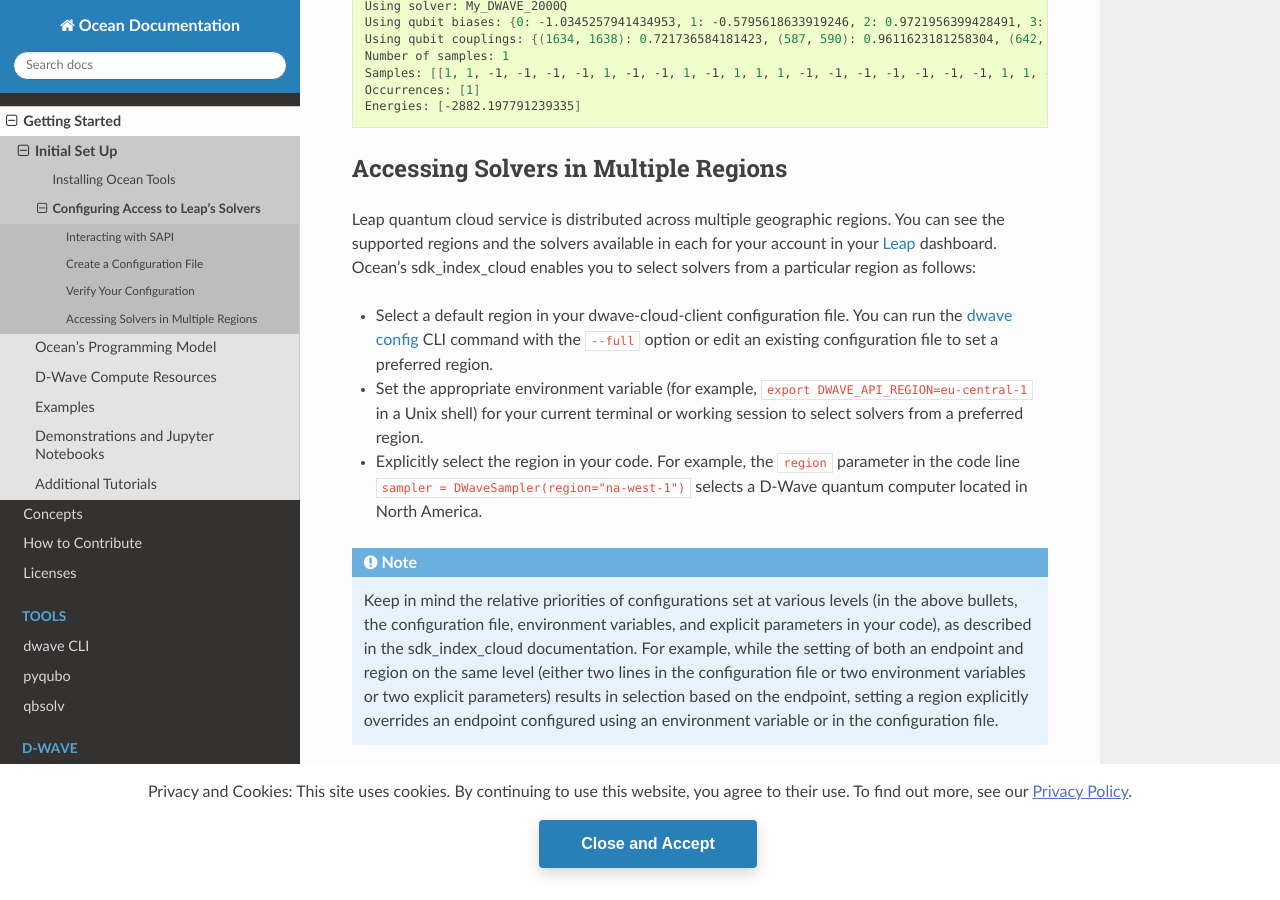
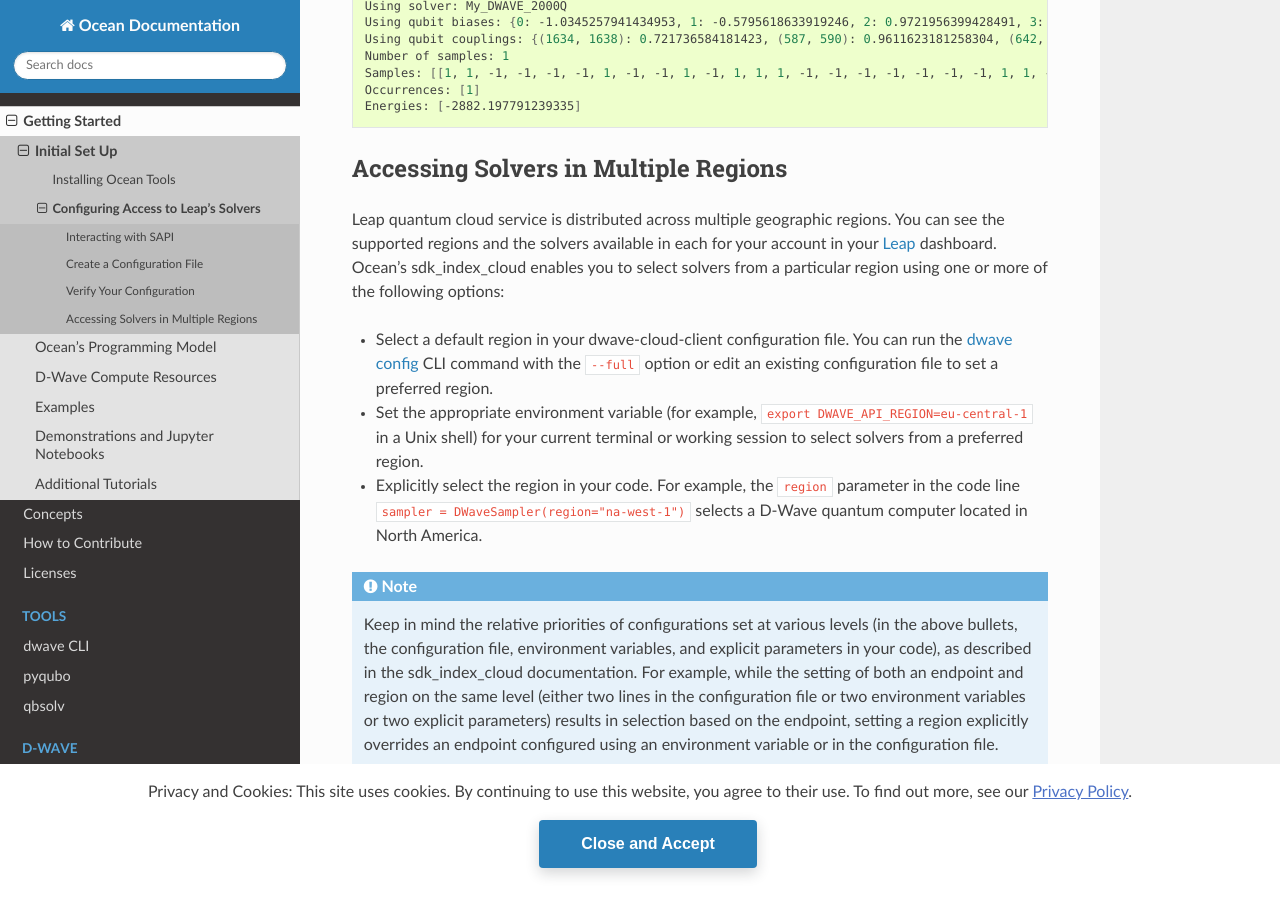
Before and after one commit to dwavesystems/dwave-ocean-sdk, a Sphinx documentation site: the page built from docs/overview/sapi.rst, in a window 1280 px wide and 900 px high, scrolled down 3434 px. Built offline with Sphinx 7.4.7 and the Read the Docs theme 2.0.0, drawn with Linux system fonts in a browser that asks for light colours; pages that are not in the unit, such as notebooks, are missing from menus; the version number could not be read and is left out; some of the changed text lies outside the part shown.

Commit message:
Removed enters from info lines and added clarity to MR intro

```diff
--- a/docs/docs_cli.rst
+++ b/docs/docs_cli.rst
@@ -100,7 +100,7 @@
 
     Creating new configuration file: /home/jane/.config/dwave/dwave.conf
     Profile [defaults]: ↵
-    Updating existing profile: defaults ↵
+    Updating existing profile: defaults
     Authentication token [skip]: ABC-1234567890abcdef1234567890abcdef ↵
     Configuration saved.
 
@@ -125,7 +125,7 @@
 
     Creating new configuration file: /home/jane/.config/dwave/dwave.conf
     Profile [defaults]: ↵
-    Updating existing profile: defaults ↵
+    Updating existing profile: defaults
     Authentication token [skip]: ABC-1234567890abcdef1234567890abcdef ↵
     Configuration saved.
 
--- a/docs/overview/sapi.rst
+++ b/docs/overview/sapi.rst
@@ -317,7 +317,7 @@
 You can see the supported regions and the solvers available in each for your
 account in your `Leap <https://cloud.dwavesys.com/leap/>`_ dashboard.
 Ocean's :ref:`sdk_index_cloud` enables you to select solvers from a particular
-region as follows:
+region using one or more of the following options:
 
 * Select a default region in your
   :ref:`dwave-cloud-client configuration file <sdk_index_cloud>`. You can run
```
